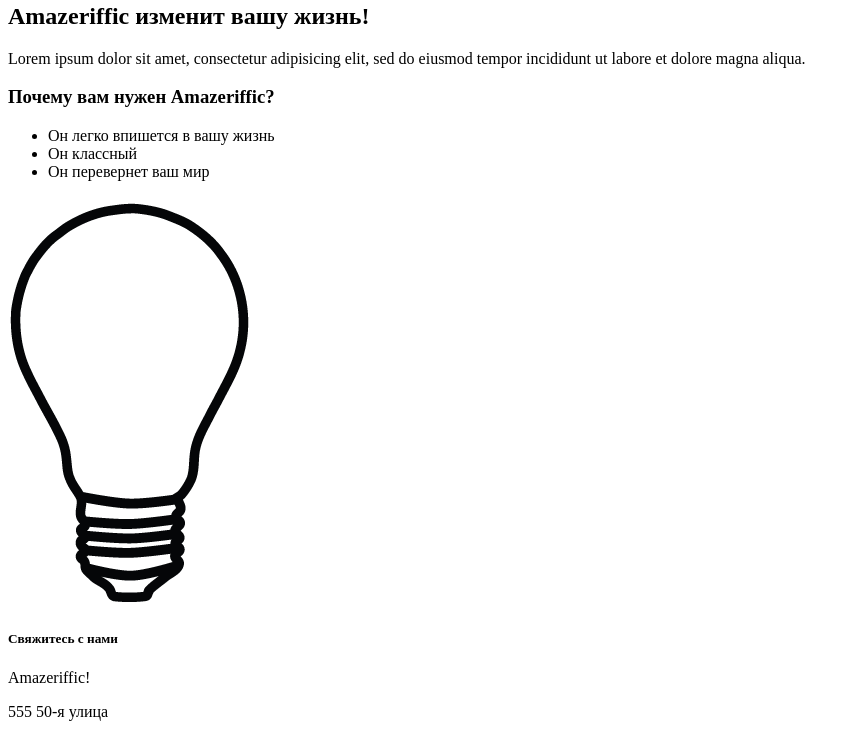
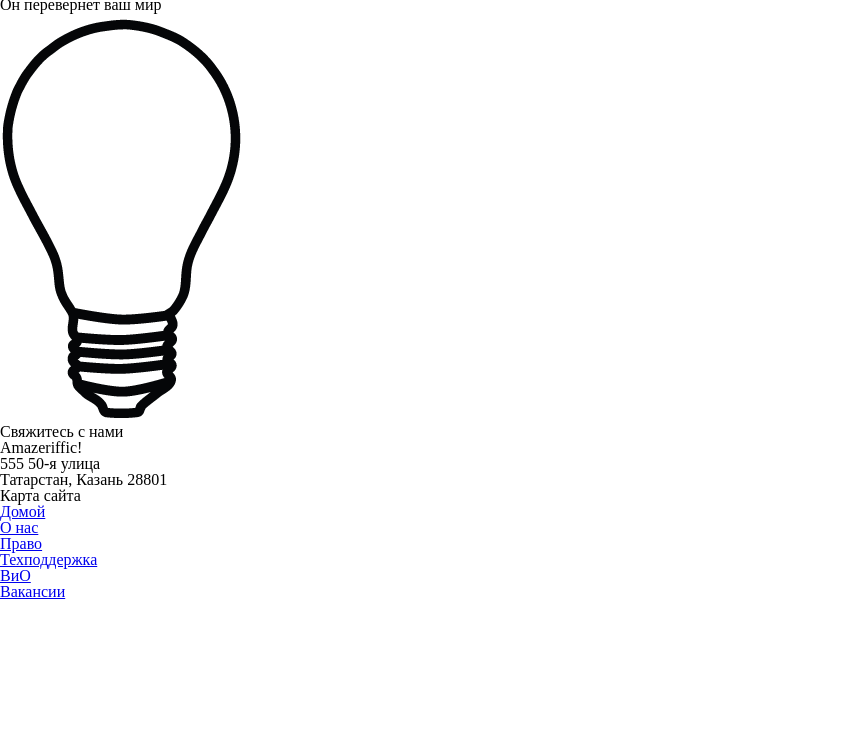
Before and after one commit to srkeys/Amazeriffic, a plain HTML site: page index.html in a window 1280 px wide. Shown: the part 115-849 px from the top of the page, without its empty margins (0-868 px from the left). After the commit the page ends 800 px from the top, so only its background shows below. Drawn offline with Linux system fonts and the light colour scheme.

Commit message:
добавление reset.css

```diff
--- a/index.html
+++ b/index.html
@@ -2,6 +2,8 @@
 <html>
     <head>
         <title>Amazeriffic</title>
+        <link rel="stylesheet" type="text/css" href="reset.css">
+        <link rel="stylesheet" type="text/css" href="style.css">
     </head>
 <body>
 <header>
--- /dev/null
+++ b/reset.css
@@ -0,0 +1,44 @@
+html, body, div, span, applet, object, iframe,
+h1, h2, h3, h4, h5, h6, p, blockquote, pre,
+a, abbr, acronym, address, big, cite, code,
+del, dfn, em, img, ins, kbd, q, s, samp,
+small, strike, strong, sub, sup, tt, var,
+b, u, i, center,
+dl, dt, dd, ol, ul, li,
+fieldset, form, label, legend,
+table, caption, tbody, tfoot, thead, tr, th, td,
+article, aside, canvas, details, embed,
+figure, figcaption, footer, header, hgroup,
+menu, nav, output, ruby, section, summary,
+time, mark, audio, video {
+	margin: 0;
+	padding: 0;
+	border: 0;
+	font-size: 100%;
+	font: inherit;
+	vertical-align: baseline;
+}
+
+/* HTML5 display-role reset for older browsers */
+article, aside, details, figcaption, figure,
+footer, header, hgroup, menu, nav, section {
+	display: block;
+}
+body {
+	line-height: 1;
+}
+ol, ul {
+	list-style: none;
+}
+blockquote, q {
+	quotes: none;
+}
+blockquote:before, blockquote:after,
+q:before, q:after {
+	content: '';
+	content: none;
+}
+table {
+	border-collapse: collapse;
+	border-spacing: 0;
+}
```
Lines whose indentation alone changed are shown as unchanged.
